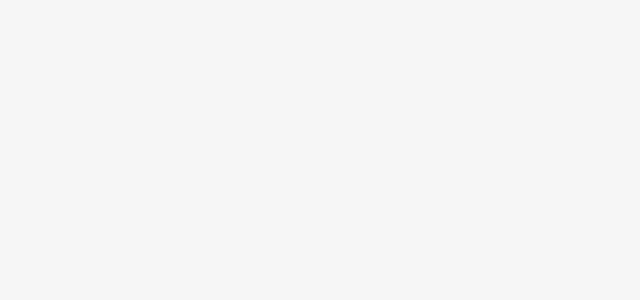
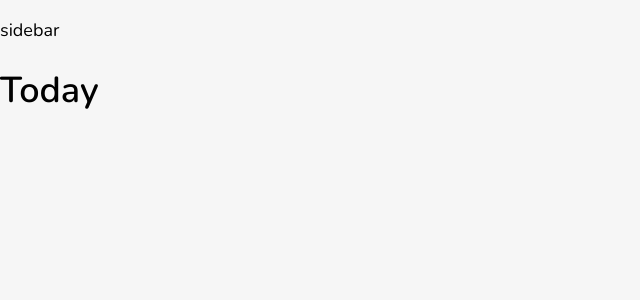
Before and after one commit to owozsh/twdo-nextjs, a Next.js app: page / in a window 1280 px wide. Shown: the top 300 px of the page, without its empty margins (0-640 px from the left). Built offline with nearby package versions, Linux system fonts and the light colour scheme.

Commit message:
add layout and sidebar

```diff
--- /dev/null
+++ b/components/layout.tsx
@@ -0,0 +1,10 @@
+import Sidebar from "./sidebar";
+
+export default function Layout({ children }: { children: JSX.Element }) {
+  return (
+    <>
+      <Sidebar />
+      <main>{children}</main>
+    </>
+  );
+}
--- /dev/null
+++ b/components/sidebar.tsx
@@ -0,0 +1,3 @@
+export default function Sidebar() {
+  return <p>sidebar</p>;
+}
--- a/pages/index.tsx
+++ b/pages/index.tsx
@@ -1,7 +1,13 @@
 import type { NextPage } from "next";
+import Layout from "../components/layout";
+import Today from "../views/today";
 
 const Home: NextPage = () => {
-  return <div></div>;
+  return (
+    <Layout>
+      <Today />
+    </Layout>
+  );
 };
 
 export default Home;
--- /dev/null
+++ b/views/today.tsx
@@ -0,0 +1,5 @@
+import React from "react";
+
+export default function Today() {
+  return <h1>Today</h1>;
+}
```
Also changed, not shown: public/vercel.svg (deleted).
